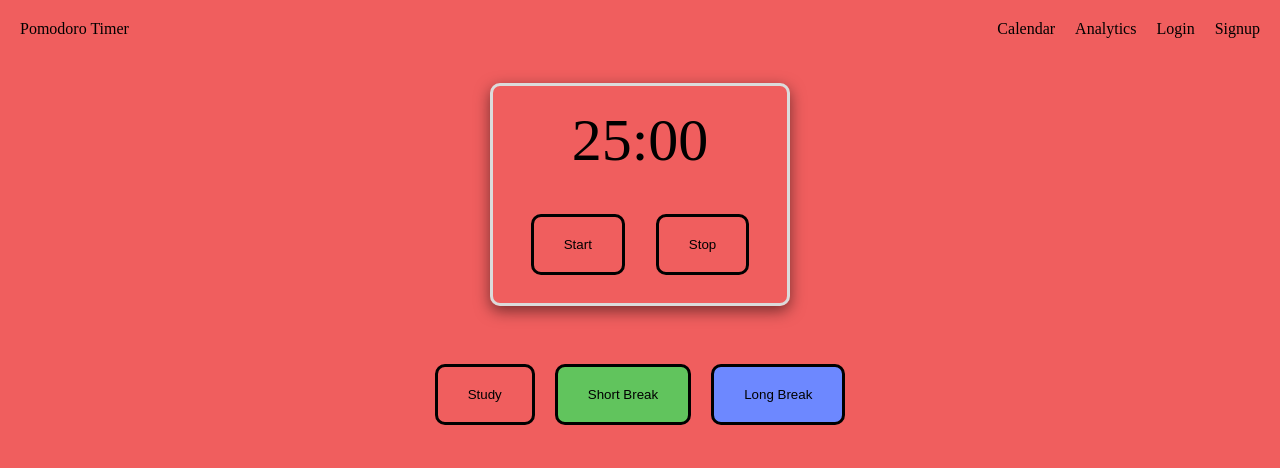
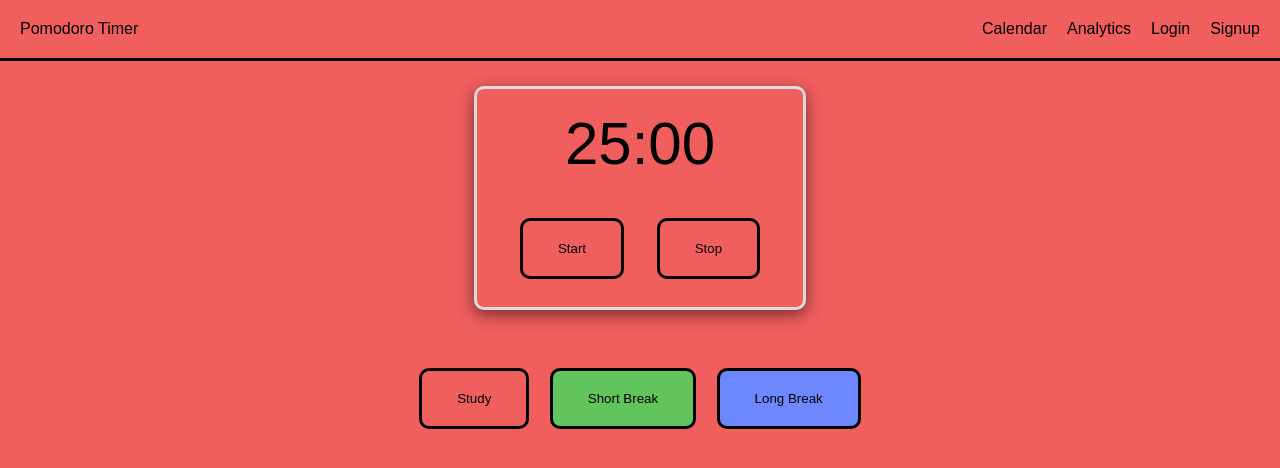
Before and after one commit to MaxPowerfulness/Pomodoro, a website built with webpack: page dist/index.html in a window 1280 px wide. Built offline with nearby package versions, Linux system fonts and the light colour scheme; files whose address does not match are found by name.

Commit message:
Added fonts

```diff
--- a/src/style.css
+++ b/src/style.css
@@ -7,7 +7,7 @@
   --small-spacing: 20px;
   --large-spacing: 50px;
   --border-radius: 10px;
-  --small-padding: 20px 30px;
+  --small-padding: 20px 35px;
   --red: rgb(240, 94, 94);
   --green: rgb(97, 196, 93);
   --blue: rgb(109, 136, 255);
@@ -18,10 +18,16 @@
   src: url("../atwriter.ttf");
 }
 
+@font-face {
+  font-family: "Mont";
+  src: url("../Montserrat-Regular.ttf");
+}
+
 * {
   margin: 0px;
   padding: 0px;
   box-sizing: border-box;
+  font-family: "Mont", sans-serif;
 }
 
 body {
@@ -52,6 +58,7 @@ nav {
   display: flex;
   justify-content: space-between;
   padding: var(--small-spacing);
+  border-bottom: 3px black solid;
 }
 
 ul {
```
